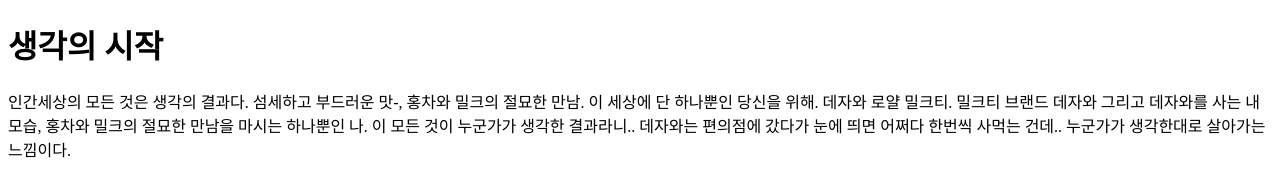
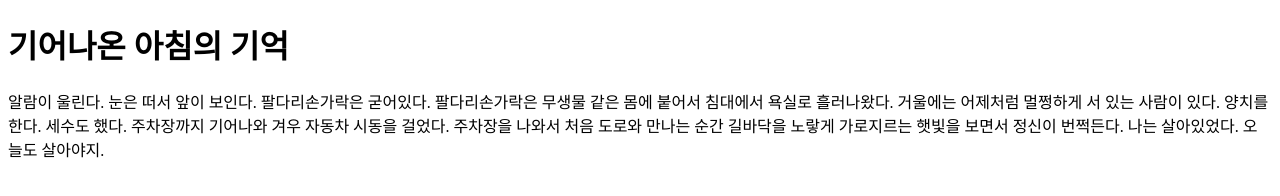
Before and after one commit to xixxvcvv/memoire, a plain HTML site: page 2025mem0001.html in a window 1280 px wide. Drawn offline with Linux system fonts and the light colour scheme.

Commit message:
Update 2025mem0001.html

```diff
--- a/2025mem0001.html
+++ b/2025mem0001.html
@@ -7,10 +7,10 @@
 </head>
 <body>
     <div class="mem0001">
-        <h1>생각의 시작</h1>
-        <p>인간세상의 모든 것은 생각의 결과다. 섬세하고 부드러운 맛-, 홍차와 밀크의 절묘한 만남. 이 세상에 단 하나뿐인 당신을 위해. 데자와 로얄 밀크티.
-           밀크티 브랜드 데자와 그리고 데자와를 사는 내 모습, 홍차와 밀크의 절묘한 만남을 마시는 하나뿐인 나. 이 모든 것이 누군가가 생각한 결과라니..
-           데자와는 편의점에 갔다가 눈에 띄면 어쩌다 한번씩 사먹는 건데.. 누군가가 생각한대로 살아가는 느낌이다.
+        <h1>기어나온 아침의 기억</h1>
+        <p>알람이 울린다. 눈은 떠서 앞이 보인다. 팔다리손가락은 굳어있다. 팔다리손가락은 무생물 같은 몸에 붙어서 침대에서 욕실로 흘러나왔다.
+            거울에는 어제처럼 멀쩡하게 서 있는 사람이 있다. 양치를 한다. 세수도 했다. 주차장까지 기어나와 겨우 자동차 시동을 걸었다. 주차장을 나와서
+            처음 도로와 만나는 순간 길바닥을 노랗게 가로지르는 햇빛을 보면서 정신이 번쩍든다. 나는 살아있었다. 오늘도 살아야지.
         </p>
     </div>
   <footer>
```
